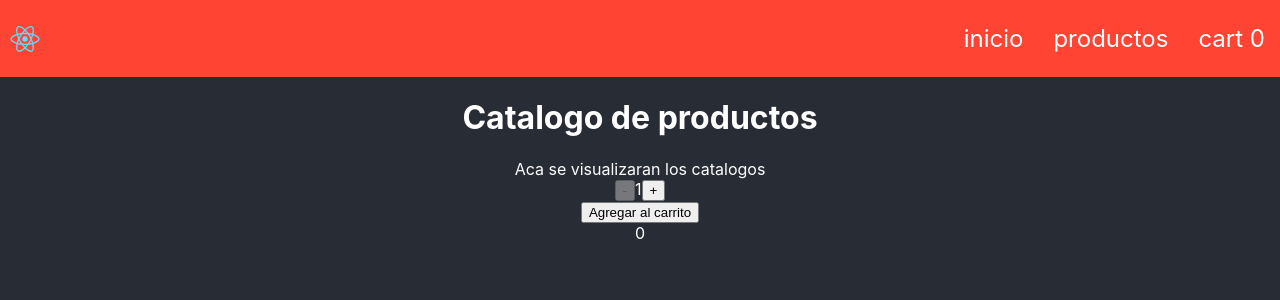
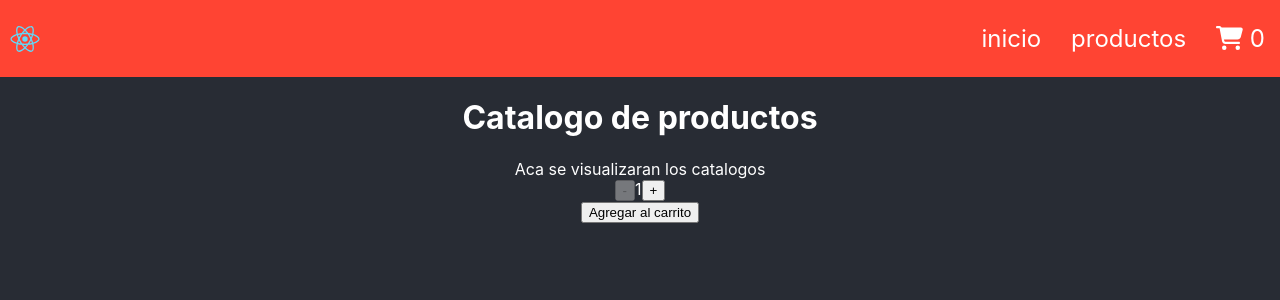
Before and after one commit to micaquijano/zibaReact, a React (Create React App) app: page / in a window 1280 px wide. Shown: the top 300 px of the page. Built offline with nearby package versions, Linux system fonts and the light colour scheme.

Commit message:
carrito con icono y valor render en pantalla

```diff
--- a/package.json
+++ b/package.json
@@ -3,9 +3,12 @@
   "version": "0.1.0",
   "private": true,
   "dependencies": {
+    "@fortawesome/free-solid-svg-icons": "^6.0.0",
+    "@fortawesome/react-fontawesome": "^0.1.17",
     "@testing-library/jest-dom": "^5.16.2",
     "@testing-library/react": "^12.1.2",
     "@testing-library/user-event": "^13.5.0",
+    "mdbootstrap": "^4.20.0",
     "react": "^17.0.2",
     "react-dom": "^17.0.2",
     "react-scripts": "5.0.0",
--- a/src/App.js
+++ b/src/App.js
@@ -1,11 +1,14 @@
 import './App.css';
+import { useState } from 'react'
 import NavBar from './components/NavBar';
 import { ItemListContainer } from './components/ItemListContainer';
 function App() {
+  const [count, setCount] = useState(0);
+  const toAdd = (val) => setCount(val)
   return (
     <div className="App">
-      <NavBar/>
-      <ItemListContainer/>
+      <NavBar itemsCount={count} />
+      <ItemListContainer itemsCount={count} toAdd={toAdd} />
     </div>
   );
 }
--- a/src/components/CartWidget.js
+++ b/src/components/CartWidget.js
@@ -1,3 +1,6 @@
-export const CartWidget = ({ CantProd }) => {
-    return <> <mat-icon>cart</mat-icon> {CantProd}</>;
+import { FontAwesomeIcon } from '@fortawesome/react-fontawesome'
+import { faCartShopping } from '@fortawesome/free-solid-svg-icons'
+
+export const CartWidget = ({ itemsCount }) => {
+    return <> <FontAwesomeIcon icon={faCartShopping} /> {itemsCount}</>;
 }
--- a/src/components/ItemCount.js
+++ b/src/components/ItemCount.js
@@ -1,4 +1,4 @@
-import { useState, useEffect } from "react";
+import { useState } from "react";
 
 export const ItemCount = ({ stock, initial, toAdd }) => {
     const [currentInput, setCurrentInput] = useState(Number(initial));
--- a/src/components/ItemListContainer.js
+++ b/src/components/ItemListContainer.js
@@ -1,13 +1,10 @@
 import { ItemCount } from "./ItemCount";
 import { item } from "../data-fake/items";
-import { useState, useEffect } from "react";
-export const ItemListContainer = () => {
-    const [count, setCount] = useState(0);
-    useEffect( () => console.log(count), [count])
+export const ItemListContainer = ({count, toAdd}) => {
     return <>
         <h1>Catalogo de productos</h1>
         <span>Aca se visualizaran los catalogos</span>
-        <ItemCount stock={item.stock} initial="1" toAdd={(val) => setCount(val)}/>
+        <ItemCount stock={item.stock} initial="1" toAdd={toAdd}/>
         {count}
     </>;
 }
--- a/src/components/NavBar.js
+++ b/src/components/NavBar.js
@@ -1,10 +1,8 @@
 import logo from '../logo.svg';
 import './NavBar.css';
+import { CartWidget } from './CartWidget';
 
-import { CartWidget } from './CartWidget';
-import { useState } from 'react';
-function NavBar() {
-    const [count, setCount] = useState(Number(0));
+function NavBar({itemsCount}) {
     return (
         <div className="navbar">
             <div className="left_side">
@@ -13,7 +11,7 @@ function NavBar() {
             <ul className="navbar_menu">
                 <li>inicio</li>
                 <li>productos</li>
-                <li><CartWidget CantProd={count}/></li>
+                <li><CartWidget itemsCount={itemsCount}/></li>
             </ul>
         </div>
     );
```
Also changed, not shown: 1 other file (tests, documents, lock files or other folders).
